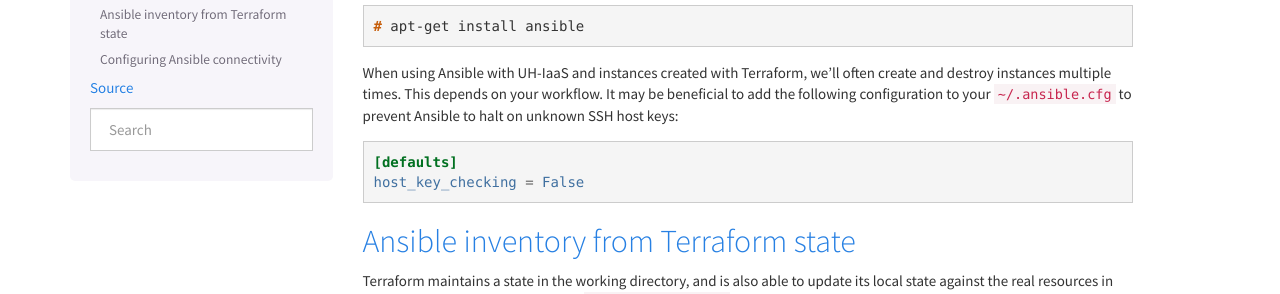
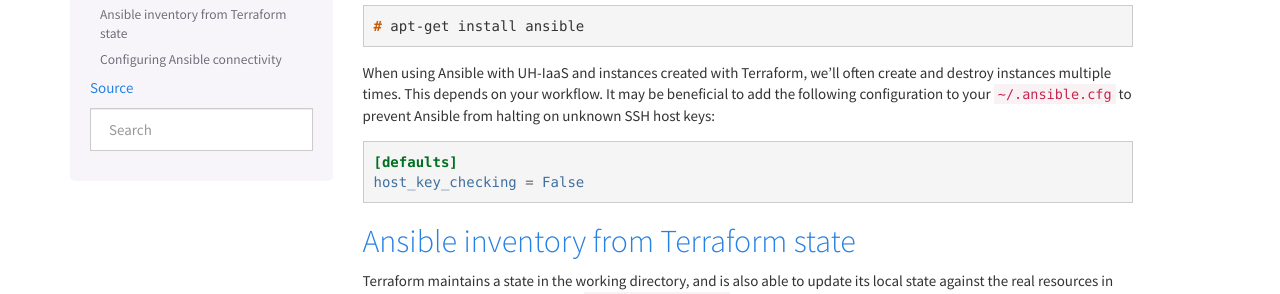
Before and after one commit to norcams/docs-enduser, a Sphinx documentation site: the page built from docs/terraform-part4.rst, in a window 1280 px wide and 900 px high, scrolled down 613 px. Shown: the part 176-470 px from the top of the window. Built offline with Sphinx 7.4.7, drawn with Linux system fonts in a browser that asks for light colours.

Commit message:
terraform

```diff
--- a/docs/terraform-part4.rst
+++ b/docs/terraform-part4.rst
@@ -51,8 +51,8 @@ For Debian and Ubuntu:
 When using Ansible with UH-IaaS and instances created with Terraform,
 we'll often create and destroy instances multiple times. This depends
 on your workflow. It may be beneficial to add the following
-configuration to your ``~/.ansible.cfg`` to prevent Ansible to halt on
-unknown SSH host keys:
+configuration to your ``~/.ansible.cfg`` to prevent Ansible from
+halting on unknown SSH host keys:
 
 .. code-block:: ini
 
```
